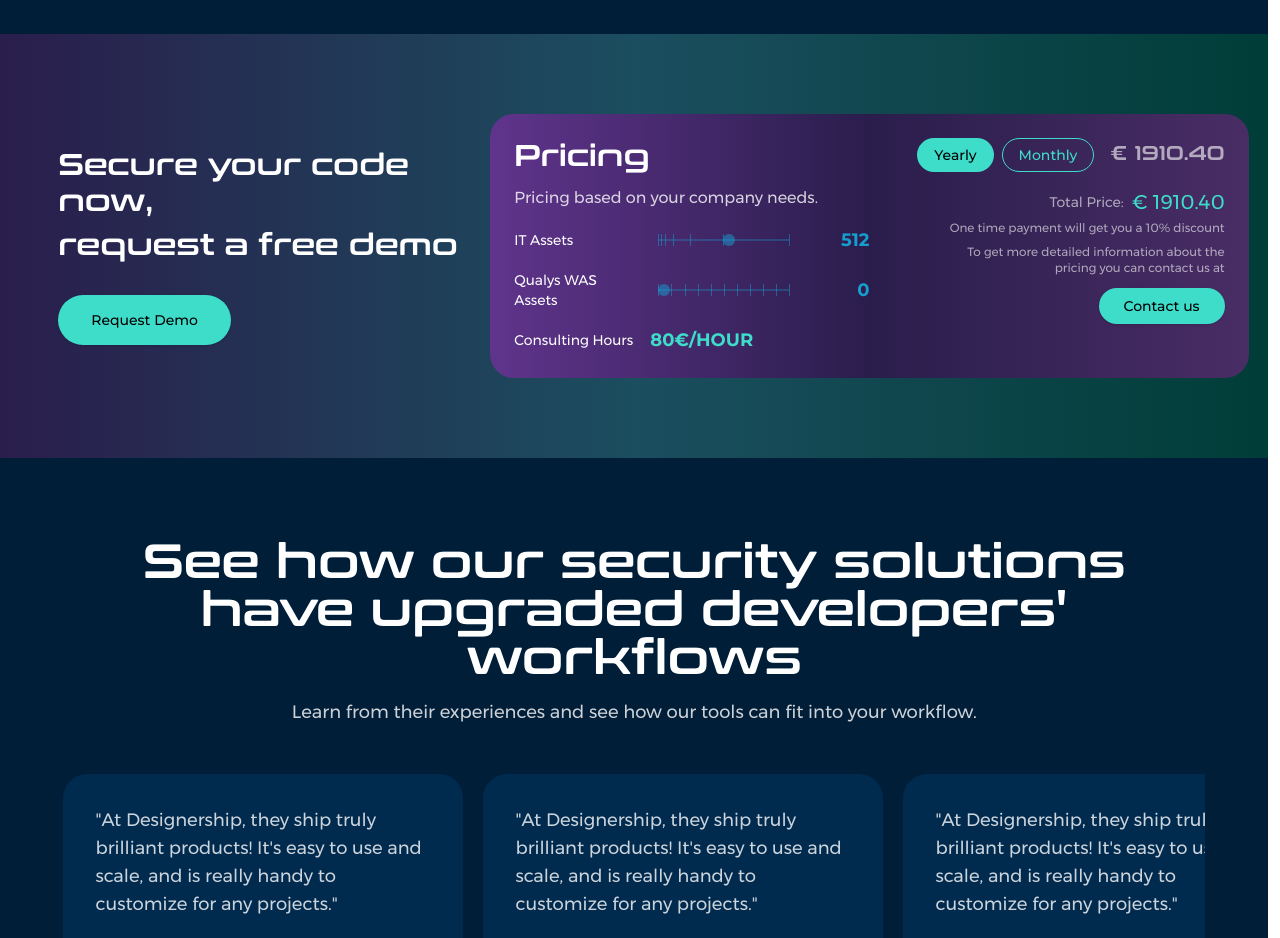
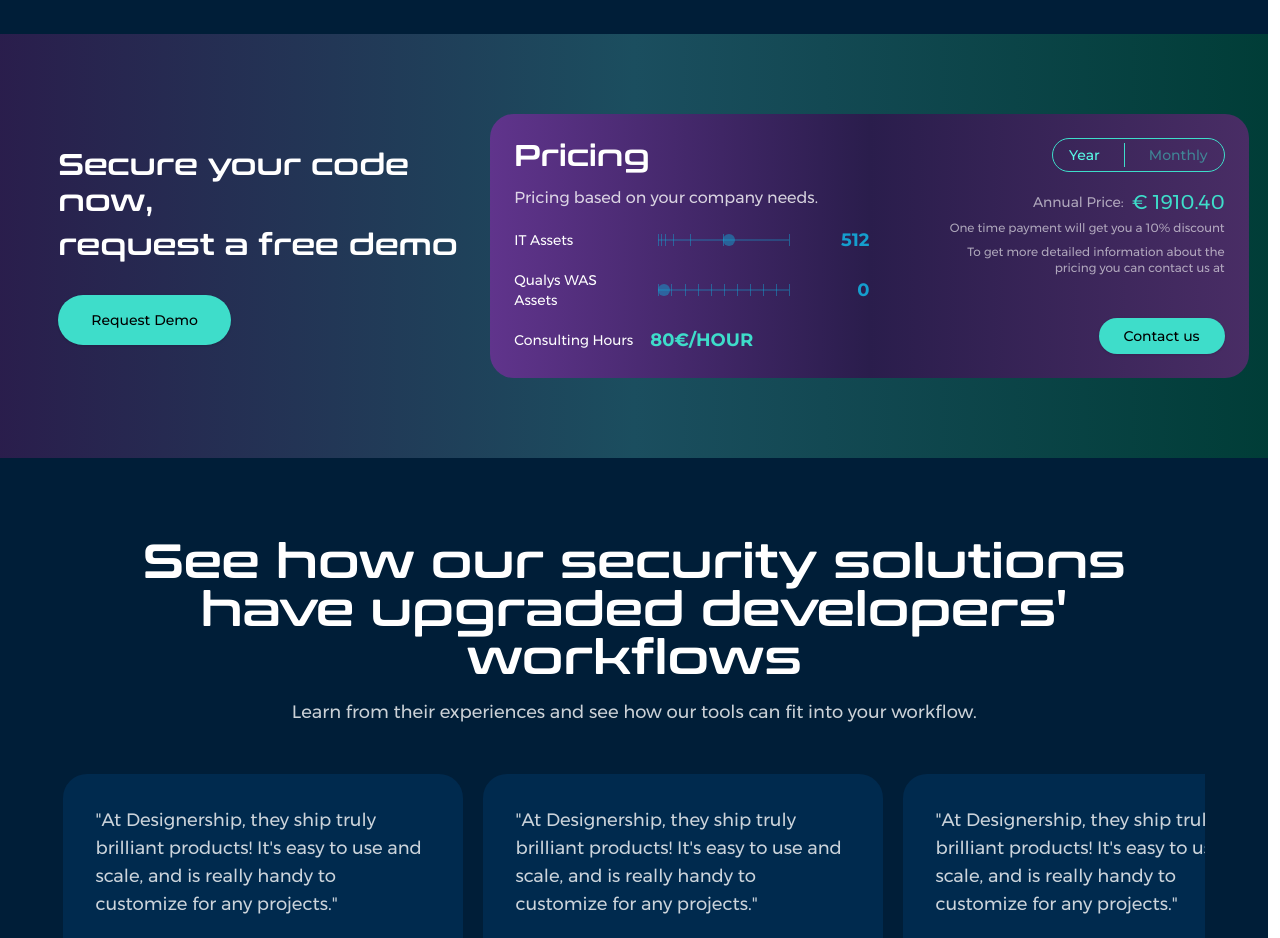
Before and after one commit to NikolaSirakov3/Kikimora-website, a React (Vite) app: page /developers in a window 1280 px wide. Shown: the part 4040-4978 px from the top of the page. Built offline with nearby package versions, Linux system fonts and the light colour scheme.

Commit message:
Refactor Pricing component layout for improved styling and responsiveness; enhance button interactions and update price display for better clarity and user experience.

```diff
--- a/src/components/home/Pricing.tsx
+++ b/src/components/home/Pricing.tsx
@@ -170,53 +170,39 @@ export function Pricing() {
 
             {/* Right side - Total price and illustration */}
             <div className="flex-1 flex flex-col items-end">
-              <div className="flex items-center gap-4 mb-4">
+              <div className="flex items-center gap-4 mb-4 border border-[#3EDDCA] rounded-full">
                 {/* Payment period buttons */}
-                <div className="flex gap-2">
+                <div className="flex">
                   <button
-                    className={`px-4 py-1.5 rounded-full font-montserrat text-sm transition-colors ${
+                    className={`px-4 py-1.5 font-montserrat text-sm transition-colors border-none bg-transparent outline-none focus:outline-none focus:ring-0 ${
                       paymentPeriod === "yearly"
-                        ? "bg-[#3EDDCA] text-black hover:bg-[#3EDDCA]/90"
-                        : "bg-transparent border border-[#3EDDCA] text-[#3EDDCA] hover:bg-[#3EDDCA]/10"
+                        ? "text-[#58f9e6]"
+                        : "text-[#3EDDCA]/50 hover:text-[#3EDDCA]"
                     }`}
                     onClick={() => setPaymentPeriod("yearly")}
                   >
-                    Yearly
+                    Year
                   </button>
+                  <div className="w-[1px] h-6 bg-[#3EDDCA] mx-2 self-center" />
                   <button
-                    className={`px-4 py-1.5 rounded-full font-montserrat text-sm transition-colors ${
+                    className={`px-4 py-1.5 font-montserrat text-sm transition-colors border-none bg-transparent outline-none focus:outline-none focus:ring-0 ${
                       paymentPeriod === "monthly"
-                        ? "bg-[#3EDDCA] text-black hover:bg-[#3EDDCA]/90"
-                        : "bg-transparent border border-[#3EDDCA] text-[#3EDDCA] hover:bg-[#3EDDCA]/10"
+                        ? "text-[#58f9e6]"
+                        : "text-[#3EDDCA]/50 hover:text-[#3EDDCA]"
                     }`}
                     onClick={() => setPaymentPeriod("monthly")}
                   >
                     Monthly
                   </button>
                 </div>
-
-                {/* Price display */}
-                <div className="text-right">
-                  <div className="mb-1">
-                    <span className="text-white/60 font-conthrax text-xl">
-                      {paymentPeriod === "yearly" ? (
-                        <>
-                          <span className="mr-2">€</span>
-                          <span>{yearlyPrice.toFixed(2)}</span>
-                        </>
-                      ) : (
-                        "12 months"
-                      )}
-                    </span>
-                  </div>
-                </div>
               </div>
 
-              <div className="text-right">
+              <div className="text-right flex-1 flex flex-col">
+                <div>
                   <div className="flex items-center justify-end gap-2 mb-1">
                     <span className="text-white/60 font-montserrat text-sm">
                       {paymentPeriod === "yearly"
-                      ? "Total Price:"
+                        ? "Annual Price:"
                         : "Monthly Price:"}
                     </span>
                     <span className="text-[#3EDDCA] font-montserrat text-xl">
@@ -235,6 +221,8 @@ export function Pricing() {
                     To get more detailed information about the pricing you can
                     contact us at
                   </p>
+                </div>
+                <div className="mt-auto">
                   <Button className="bg-[#3EDDCA] text-black hover:bg-[#3EDDCA]/90 rounded-full px-6 py-3 font-montserrat text-sm">
                     Contact us
                   </Button>
@@ -244,5 +232,6 @@ export function Pricing() {
           </div>
         </div>
       </div>
+    </div>
   );
 }
```
Lines whose indentation alone changed are shown as unchanged.
